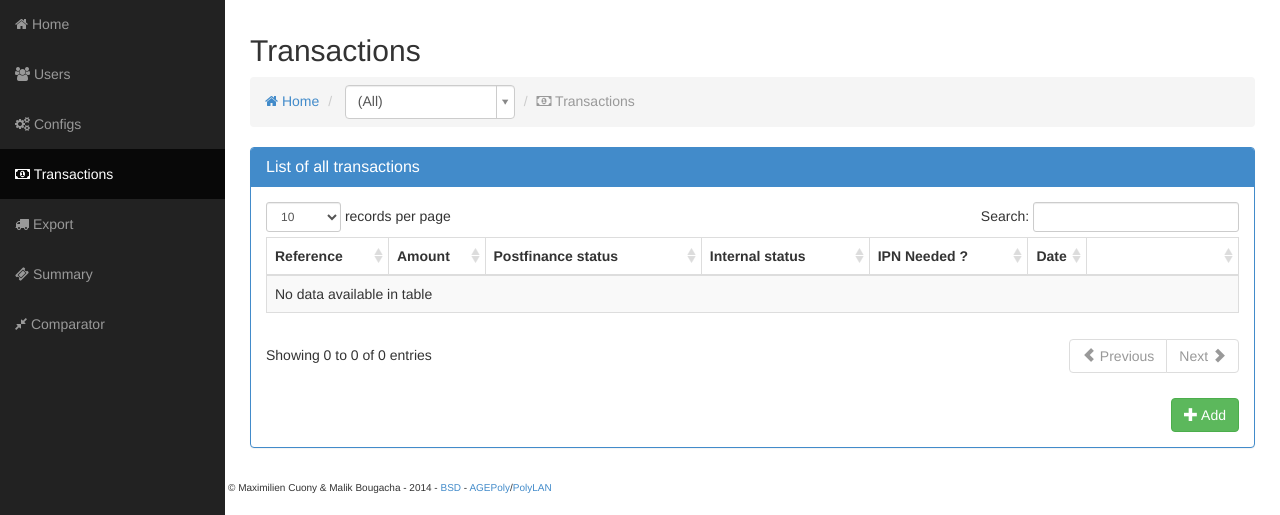
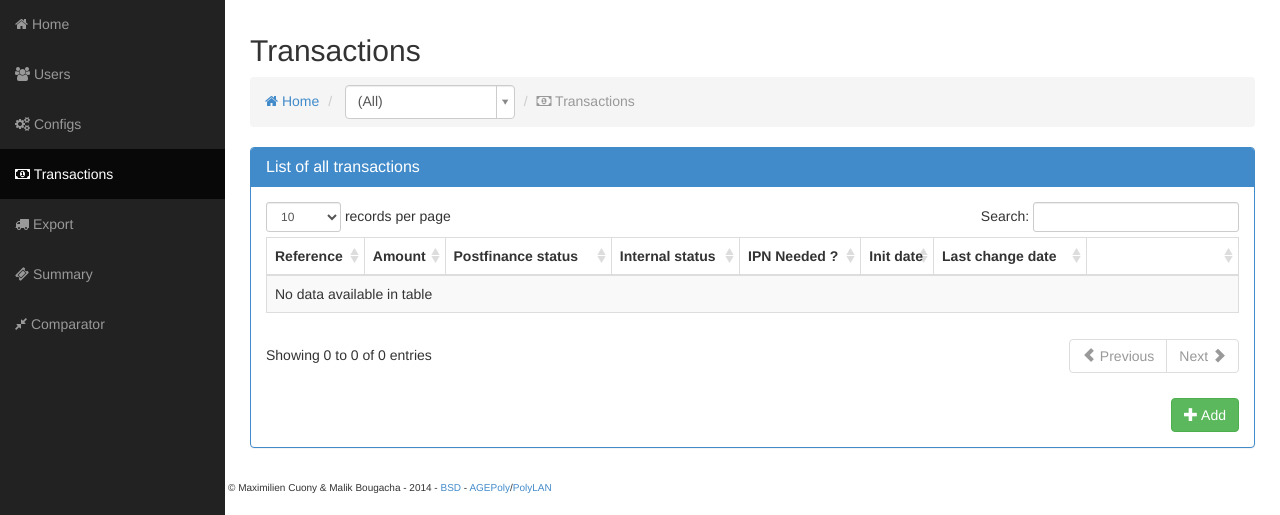
Before and after one commit to PolyLAN/polybanking, a Django app: page /paiements/transactions/list in a window 1280 px wide. Shown: the part 51-566 px from the top of the page. Run offline with Django 3.2, Linux system fonts and the light colour scheme; the visitor is signed in with stand-in values (Sample User, id 1); data that the repository does not hold is empty; parts of the project's set-up code (start-up, migrations or seed data) failed here and were passed over; some libraries are stand-ins or nearby versions.

Commit message:
Display last change date, internal id and postfinance id on transactiosn list

```diff
--- a/server/paiements/templates/paiements/transactions/list.html
+++ b/server/paiements/templates/paiements/transactions/list.html
@@ -45,19 +45,21 @@
                         <th>{% trans "Postfinance status" %}</th>
                         <th>{% trans "Internal status" %}</th>
                         <th>{% trans "IPN Needed ?" %}</th>
-                        <th>{% trans "Date" %}</th>
+                        <th>{% trans "Init date" %}</th>
+                        <th>{% trans "Last change date" %}</th>
                         <th style="width: 150px;"></th>
                     </tr>
                 </thead>
                 <tbody>
                     {% for elem in list %}
                         <tr>
-                            <td><a href="{% url 'paiements.views.transactions_show' elem.pk %}">{{elem.reference}}</a></td>
+                            <td><a href="{% url 'paiements.views.transactions_show' elem.pk %}">{{elem.reference}}</a> (polybanking-{{elem.pk}}) ({{elem.postfinance_id|default:"No PostfinanceID"}})</td>
                             <td>{{elem.amount_chf|floatformat:"2"}} CHF</td>
                             <td><span class="label label-{{elem.postfinance_status_good|yesno:"success,danger"}}">{{elem.get_postfinance_status_display}}</span></td>
                             <td><span class="label label-{{elem.internal_status_good|yesno:"success,danger"}}">{{elem.get_internal_status_display}}</span></td>
                             <td><span class="label label-{{elem.ipn_needed|yesno:"danger,success"}}">{{elem.ipn_needed|yesno}}</span></td>
-                            <td>{{elem.creation_date|date}} {{elem.creation_date|time}} ({{elem.creation_date|timesince}})</td>
+                            <td>{{elem.creation_date|date}} {{elem.creation_date|time}}<!-- ({{elem.creation_date|timesince}})--></td>
+                            <td>{{elem.last_postfinance_ipn_date|date}} {{elem.last_postfinance_ipn_date|time}}<!-- ({{elem.last_postfinance_ipn_date|timesince}})--></td>
                             <td>
                                 <a href="{% url 'paiements.views.transactions_show_logs' elem.pk %}" class="btn btn-xs btn-default"><i class="glyphicon glyphicon-list-alt"></i> {% trans "Logs" %}</a>
                             </td>
```
